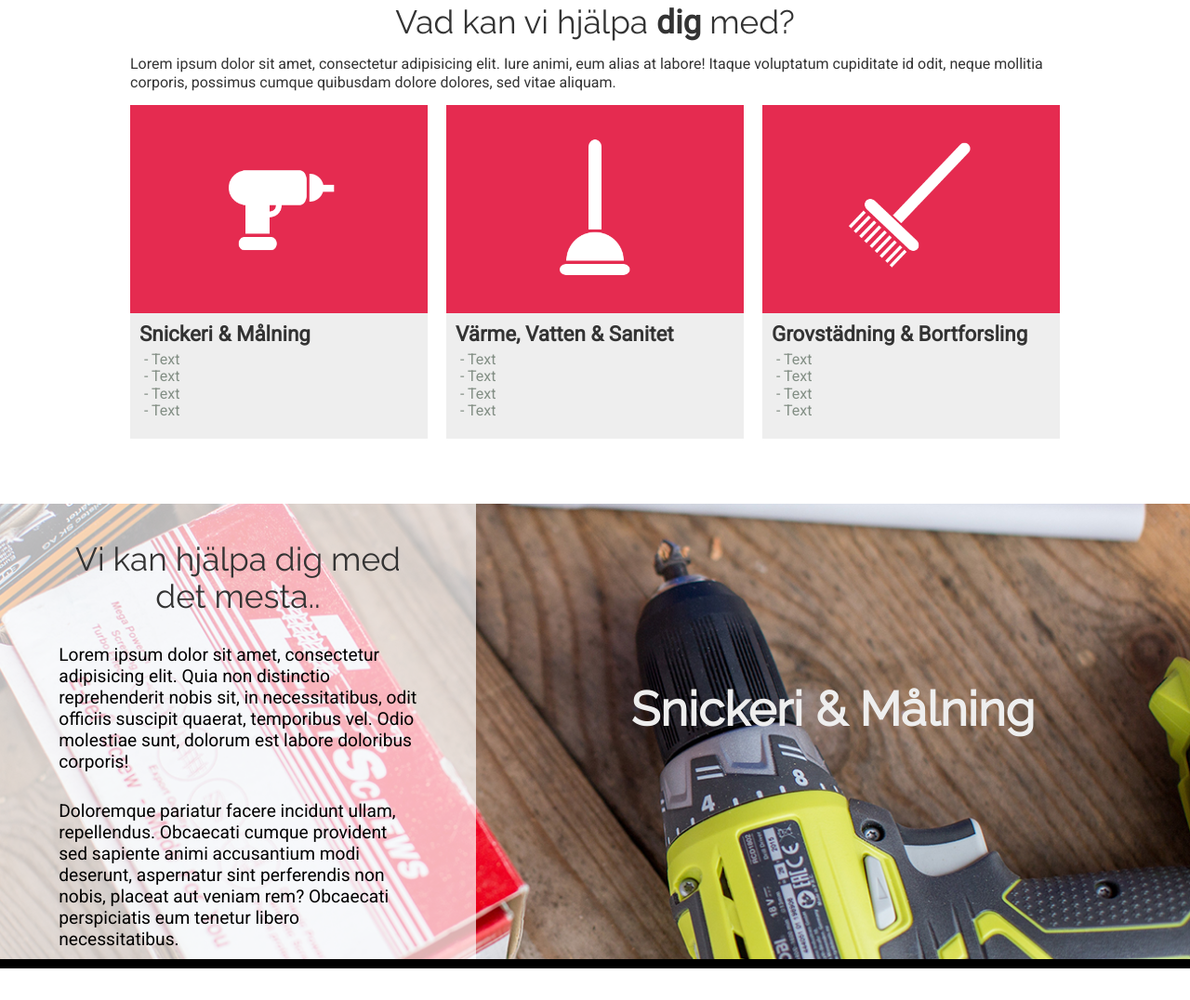
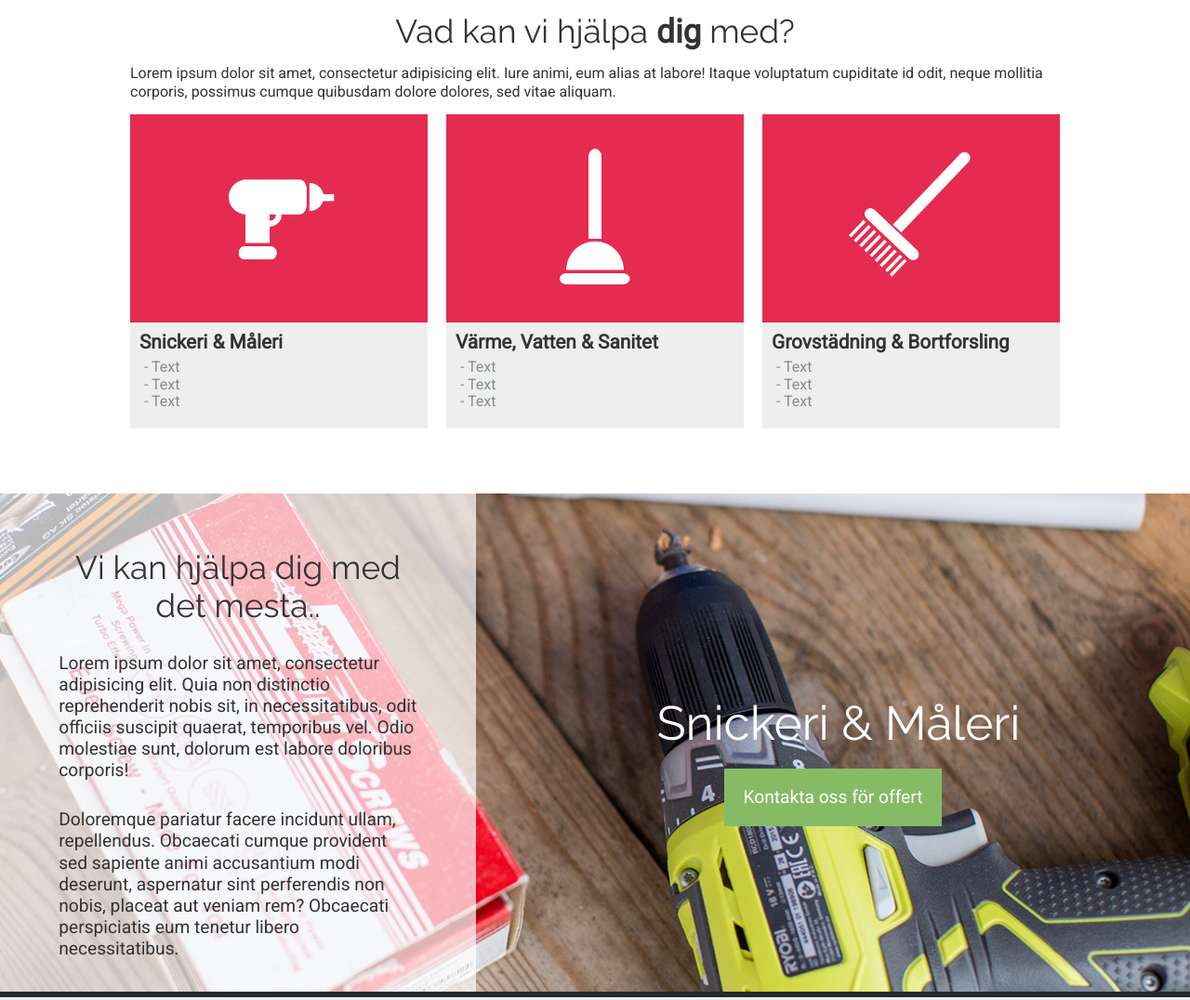
Before and after one commit to maxg44/fix, a website: page app/index.html in a window 1280 px wide. Shown: the part 726-1802 px from the top of the page at 93% size. Drawn offline with nearby package versions, Linux system fonts and the light colour scheme.

Commit message:
finished with offer and started with the about page

```diff
--- a/app/assets/styles/global/_global.css
+++ b/app/assets/styles/global/_global.css
@@ -19,12 +19,6 @@
         text-align: center;
     }
 
-    &--service {
-        font-size: 3.2em;
-        color: #eee;
-        font-weight: bold;
-        margin-top: 25%;
-    }
 }
 
 p {
--- a/app/assets/styles/global/_variables.css
+++ b/app/assets/styles/global/_variables.css
@@ -1,2 +1,3 @@
 $mainRed: 	#AF002A;
 $subRed: #E52B50;
+$blue: #242830;
--- a/app/assets/styles/modules/_button.css
+++ b/app/assets/styles/modules/_button.css
@@ -13,6 +13,12 @@
 
     &:hover {
         background-color: #ACE1AF;
+        color: darkgreen;
+    }
+
+    &--large {
+        font-size: 1.2em;
+        padding: 20px;
     }
 }
 
@@ -21,3 +27,11 @@
     padding: 16px 20px;
     font-family: 'Raleway', sans-serif;
 }
+
+.button--service {
+    display: none;
+
+    @mixin atMedium {
+        display: inline-block;
+    }
+}
--- a/app/assets/styles/modules/_carpenter.css
+++ /dev/null
@@ -1,31 +0,0 @@
-
-
-.carpenter {
-    width: 100%;
-    background-color: #fff;
-    height: 500px;
-    margin-bottom: 300px;
-    background-image: url(../../assets/images/carpenter-bg.jpg);
-    background-size: cover;
-    display: flex;
-    position: relative;
-    border-bottom: 10px solid #000;
-
-    &_text {
-        flex: 4;
-        background-color: rgba(175, 0, 42, 0.6);
-        background-color: rgba(255, 255, 255, 0.7);
-    }
-
-    &_paragraph {
-        color: #000;
-        font-size: 1.2em;
-        display:block;
-        margin-top: 30px;
-    }
-
-    &_heading {
-        flex: 6;
-    }
-
-}
--- a/app/assets/styles/modules/_hero.css
+++ b/app/assets/styles/modules/_hero.css
@@ -10,12 +10,12 @@
 
      @mixin atMedium {
         background-image: url('../../assets/images/header_image-medium.jpg');
-        height: 450px;
+        height: 530px;
     }
 
     @mixin atLarge {
         background-image: url('../../assets/images/header_image-large.jpg');
-        height: 600px;
+        height: 700px;
     }
 
 
--- a/app/assets/styles/modules/_nav.css
+++ b/app/assets/styles/modules/_nav.css
@@ -5,7 +5,7 @@
     width: 100%;
     height: 50px;
     background-color: $mainRed;
-    background-color: #333;
+    background-color: rgba(0,0,0,0.7);
     color: #fff;
     position: fixed;
     z-index: 1;
@@ -13,14 +13,12 @@
 
      @mixin atMedium {
             height: 75px;
-            position: relative;
-            box-shadow: none;
     }
 
 
     @mixin atLarge {
             height: 90px;
-            position: relative;
+
     }
 
 
--- /dev/null
+++ b/app/assets/styles/modules/_offer.css
@@ -0,0 +1,130 @@
+
+
+.offer {
+    width: 100%;
+    background-color: #fff;
+    background-size: cover;
+    position: relative;
+    border-bottom: 6px solid $blue;
+
+    &--carpenter {
+        background-image: url(../../assets/images/carpenter-bg-small.jpg);
+
+        @mixin atMedium {
+            background-image: url(../../assets/images/carpenter-bg.jpg);
+        }
+    }
+
+
+
+    @mixin atMedium {
+        min-height: 500px;
+        display: flex;
+
+
+    }
+
+    &_text {
+        flex: 4;
+        background-color: rgba(255, 255, 255, 0.5);
+        order: 1;
+        padding: 20px 0;
+
+        @mixin atMedium {
+            flex: 5;
+            background-color: rgba(255, 255, 255, 0.7);
+        }
+
+        @mixin atLarge {
+            flex: 4;
+
+        }
+    }
+
+    &_paragraph {
+        color: #333;
+        font-size: 1em;
+        display:block;
+        margin-top: 20px;
+
+        @mixin atLarge {
+            font-size: 1.2em;
+            margin-top: 30px;
+        }
+    }
+
+    &_heading {
+        flex: 6;
+        display: flex;
+        order: 2;
+
+
+        &--odd {
+            order: 1;
+        }
+
+         @mixin atMedium {
+            flex: 5;
+        }
+
+        @mixin atLarge {
+            flex: 6;
+        }
+
+        &--center {
+            width: 100%;
+            text-align: center;
+            background-color: $blue;
+
+            @mixin atMedium {
+                background-color: transparent;
+            }
+
+
+
+            @mixin atMedium {
+                margin: auto;
+            }
+        }
+
+        &-text {
+            font-size: 1.6em;
+            color:#fff;
+            margin-bottom: 20px;
+            margin-left: 12px;
+            text-shadow: 1px 1px #000;
+
+
+            @mixin atMedium {
+                font-size: 2.5em;
+                text-shadow: none;
+            }
+
+            @mixin atLarge {
+                font-size: 3.2em;
+                text-shadow: none;
+            }
+        }
+
+
+    }
+
+    &--plumbing {
+        background-image: url(../../assets/images/plumbing-bg-small.jpg);
+
+        @mixin atMedium {
+            background-image: url(../../assets/images/plumbing-bg.jpg);
+
+        }
+    }
+
+     &--cleaning {
+        background-image: url(../../assets/images/clean-bg-small.jpg);
+
+        @mixin atMedium {
+            background-image: url(../../assets/images/clean-bg.jpg);
+
+        }
+    }
+
+}
--- a/app/assets/styles/modules/_services.css
+++ b/app/assets/styles/modules/_services.css
@@ -20,7 +20,6 @@
         margin-bottom: 20px;
         border: 10px solid $subRed;
         border-left: none;
-        border-radius: 5px;
         transition: all 200ms ease-in-out;
 
 
@@ -42,8 +41,9 @@
             }
 
             &:nth-of-type(3) {
-                margin-right: 0;
-                width: 100%;
+                width: 49%;
+                margin: 0 auto;
+                float: none;
             }
         }
 
@@ -131,7 +131,7 @@
             font-size: 1em;
 
             @mixin atMedium {
-                font-size: 1.4em;
+                font-size: 1.3em;
             }
         }
 
--- a/app/assets/styles/styles.css
+++ b/app/assets/styles/styles.css
@@ -7,4 +7,6 @@
 @import "modules/_hero";
 @import "modules/_button";
 @import "modules/_services";
-@import "modules/_carpenter";
+@import "modules/_offer";
+@import "modules/_divider";
+@import "modules/_about";
--- a/app/index.html
+++ b/app/index.html
@@ -55,9 +55,8 @@
                         <img src="assets/images/drill.png" alt="Snickeri">
                     </div>
                     <div class="services_container-text">
-                        <h4>Snickeri & Målning</h4>
+                        <h4>Snickeri & Måleri</h4>
                         <ul>
-                            <li>Text</li>
                             <li>Text</li>
                             <li>Text</li>
                             <li>Text</li>
@@ -74,7 +73,6 @@
                             <li>Text</li>
                             <li>Text</li>
                             <li>Text</li>
-                            <li>Text</li>
                         </ul>
                     </div>
                 </div>
@@ -88,27 +86,70 @@
                             <li>Text</li>
                             <li>Text</li>
                             <li>Text</li>
-                            <li>Text</li>
                         </ul>
                     </div>
                 </div>
             </div>
         </div>
+        <div class="offer offer--carpenter">
+            <div class="offer_image"></div>
+                <div class="offer_heading">
+                    <div class="offer_heading--center">
+                        <h1 class="main-heading offer_heading-text">Snickeri & Måleri</h1>
+                        <a href="#" class="button button--large button--service">Kontakta oss för offert</a>
+                    </div>
+                </div>
 
-        <div class="carpenter">
-            <div class="carpenter_image"></div>
-            <div class="carpenter_text">
+            <div class="offer_text">
                 <div class="wrapper">
                     <h2 class="main-heading" >Vi kan hjälpa dig med det mesta..</h2>
-                    <p class="carpenter_paragraph">Lorem ipsum dolor sit amet, consectetur adipisicing elit. Quia non distinctio reprehenderit nobis sit, in necessitatibus, odit officiis suscipit quaerat, temporibus vel. Odio molestiae sunt, dolorum est labore doloribus corporis!</p>
-                    <p class="carpenter_paragraph">Doloremque pariatur facere incidunt ullam, repellendus. Obcaecati cumque provident sed sapiente animi accusantium modi deserunt, aspernatur sint perferendis non nobis, placeat aut veniam rem? Obcaecati perspiciatis eum tenetur libero necessitatibus.</p>
+                    <p class="offer_paragraph">Lorem ipsum dolor sit amet, consectetur adipisicing elit. Quia non distinctio reprehenderit nobis sit, in necessitatibus, odit officiis suscipit quaerat, temporibus vel. Odio molestiae sunt, dolorum est labore doloribus corporis!</p>
+                    <p class="offer_paragraph">Doloremque pariatur facere incidunt ullam, repellendus. Obcaecati cumque provident sed sapiente animi accusantium modi deserunt, aspernatur sint perferendis non nobis, placeat aut veniam rem? Obcaecati perspiciatis eum tenetur libero necessitatibus.</p>
                 </div>
             </div>
-            <div class="carpenter_heading">
-                <h1 class="main-heading main-heading--service">Snickeri & Målning</h1>
+        </div>
+        <div class="divider"></div>
+        <div class="offer offer--plumbing">
+            <div class="offer_image"></div>
+                <div class="offer_heading offer_heading--odd">
+                    <div class="offer_heading--center">
+                        <h1 class="main-heading offer_heading-text">Värme, Vatten & Sanitet</h1>
+                        <a href="#" class="button button--large button--service">Kontakta oss för offert</a>
+                    </div>
+                </div>
+
+            <div class="offer_text offer_text">
+                <div class="wrapper">
+                    <h2 class="main-heading" >Vi kan hjälpa dig med det mesta..</h2>
+                    <p class="offer_paragraph">Lorem ipsum dolor sit amet, consectetur adipisicing elit. Quia non distinctio reprehenderit nobis sit, in necessitatibus, odit officiis suscipit quaerat, temporibus vel. Odio molestiae sunt, dolorum est labore doloribus corporis!</p>
+                    <p class="offer_paragraph">Doloremque pariatur facere incidunt ullam, repellendus. Obcaecati cumque provident sed sapiente animi accusantium modi deserunt, aspernatur sint perferendis non nobis, placeat aut veniam rem? Obcaecati perspiciatis eum tenetur libero necessitatibus.</p>
+                </div>
             </div>
         </div>
+        <div class="divider"></div>
+        <div class="offer offer--cleaning">
+            <div class="offer_image"></div>
+                <div class="offer_heading">
+                    <div class="offer_heading--center">
+                        <h1 class="main-heading offer_heading-text">Grovstädning & Bortforsling</h1>
+                        <a href="#" class="button button--large button--service">Kontakta oss för offert</a>
+                    </div>
+                </div>
 
+            <div class="offer_text">
+                <div class="wrapper">
+                    <h2 class="main-heading" >Vi kan hjälpa dig med det mesta..</h2>
+                    <p class="offer_paragraph">Lorem ipsum dolor sit amet, consectetur adipisicing elit. Quia non distinctio reprehenderit nobis sit, in necessitatibus, odit officiis suscipit quaerat, temporibus vel. Odio molestiae sunt, dolorum est labore doloribus corporis!</p>
+                    <p class="offer_paragraph">Doloremque pariatur facere incidunt ullam, repellendus. Obcaecati cumque provident sed sapiente animi accusantium modi deserunt, aspernatur sint perferendis non nobis, placeat aut veniam rem? Obcaecati perspiciatis eum tenetur libero necessitatibus.</p>
+                </div>
+            </div>
+        </div>
+        <div class="divider"></div>
+        <div class="about">
+            <div class="wrapper">
+
+            </div>
+        </div>
         <script src="https://ajax.googleapis.com/ajax/libs/jquery/3.1.1/jquery.min.js"></script>
         <script src="assets/js/navigation.js"></script>
     </body>
--- a/app/temp/styles/styles.css
+++ b/app/temp/styles/styles.css
@@ -474,6 +474,7 @@ template {
     text-align: left;
     color: #333;
     font-family: 'Raleway', sans-serif;
+
 }
 
 @media (min-width: 800px) {
@@ -483,13 +484,6 @@ template {
     margin-top: 40px;
     text-align: center;
   }
-}
-
-.main-heading--service {
-  font-size: 3.2em;
-  color: #eee;
-  font-weight: bold;
-  margin-top: 25%;
 }
 
 p {
@@ -517,7 +511,7 @@ p {
     width: 100%;
     height: 50px;
     background-color: #AF002A;
-    background-color: #333;
+    background-color: rgba(0,0,0,0.7);
     color: #fff;
     position: fixed;
     z-index: 1;
@@ -529,8 +523,6 @@ p {
 
   .header {
     height: 75px;
-    position: relative;
-    box-shadow: none;
   }
 }
 
@@ -538,7 +530,6 @@ p {
 
   .header {
     height: 90px;
-    position: relative;
   }
 }
 
@@ -722,7 +713,7 @@ p {
 
   .hero {
     background-image: url('../../assets/images/header_image-medium.jpg');
-    height: 450px;
+    height: 530px;
   }
 }
 
@@ -730,7 +721,7 @@ p {
 
   .hero {
     background-image: url('../../assets/images/header_image-large.jpg');
-    height: 600px;
+    height: 700px;
   }
 }
 
@@ -839,11 +830,28 @@ p {
 
 .button:hover {
   background-color: #ACE1AF;
+  color: darkgreen;
+}
+
+.button--large {
+  font-size: 1.2em;
+  padding: 20px;
 }
 
 .button--hero {
     padding: 16px 20px;
     font-family: 'Raleway', sans-serif;
+}
+
+.button--service {
+    display: none;
+}
+
+@media (min-width: 800px) {
+
+  .button--service {
+    display: inline-block;
+  }
 }
 
 .services {
@@ -868,7 +876,6 @@ p {
   margin-bottom: 20px;
   border: 10px solid #E52B50;
   border-left: none;
-  border-radius: 5px;
   -webkit-transition: all 200ms ease-in-out;
   transition: all 200ms ease-in-out;
 }
@@ -892,8 +899,9 @@ p {
   }
 
   .services_container:nth-of-type(3) {
-    margin-right: 0;
-    width: 100%;
+    width: 49%;
+    margin: 0 auto;
+    float: none;
   }
 }
 
@@ -997,7 +1005,7 @@ p {
 @media (min-width: 800px) {
 
   .services_container-text h4 {
-    font-size: 1.4em;
+    font-size: 1.3em;
   }
 }
 
@@ -1015,38 +1023,185 @@ p {
   content: "- ";
 }
 
-.carpenter {
+.offer {
     width: 100%;
     background-color: #fff;
-    height: 500px;
-    margin-bottom: 300px;
+    background-size: cover;
+    position: relative;
+    border-bottom: 6px solid #242830;
+
+}
+
+.offer--carpenter {
+  background-image: url(../../assets/images/carpenter-bg-small.jpg);
+}
+
+@media (min-width: 800px) {
+
+  .offer--carpenter {
     background-image: url(../../assets/images/carpenter-bg.jpg);
-    background-size: cover;
+  }
+}
+
+@media (min-width: 800px) {
+
+  .offer {
+    min-height: 500px;
     display: -webkit-box;
     display: -ms-flexbox;
     display: flex;
-    position: relative;
-    border-bottom: 10px solid #000;
-
+  }
 }
 
-.carpenter_text {
+.offer_text {
   -webkit-box-flex: 4;
       -ms-flex: 4;
           flex: 4;
-  background-color: rgba(175, 0, 42, 0.6);
-  background-color: rgba(255, 255, 255, 0.7);
+  background-color: rgba(255, 255, 255, 0.5);
+  -webkit-box-ordinal-group: 2;
+      -ms-flex-order: 1;
+          order: 1;
+  padding: 20px 0;
 }
 
-.carpenter_paragraph {
-  color: #000;
-  font-size: 1.2em;
-  display:block;
-  margin-top: 30px;
+@media (min-width: 800px) {
+
+  .offer_text {
+    -webkit-box-flex: 5;
+        -ms-flex: 5;
+            flex: 5;
+    background-color: rgba(255, 255, 255, 0.7);
+  }
 }
 
-.carpenter_heading {
+@media (min-width: 1200px) {
+
+  .offer_text {
+    -webkit-box-flex: 4;
+        -ms-flex: 4;
+            flex: 4;
+  }
+}
+
+.offer_paragraph {
+  color: #333;
+  font-size: 1em;
+  display:block;
+  margin-top: 20px;
+}
+
+@media (min-width: 1200px) {
+
+  .offer_paragraph {
+    font-size: 1.2em;
+    margin-top: 30px;
+  }
+}
+
+.offer_heading {
   -webkit-box-flex: 6;
       -ms-flex: 6;
           flex: 6;
+  display: -webkit-box;
+  display: -ms-flexbox;
+  display: flex;
+  -webkit-box-ordinal-group: 3;
+      -ms-flex-order: 2;
+          order: 2;
 }
+
+.offer_heading--odd {
+  -webkit-box-ordinal-group: 2;
+      -ms-flex-order: 1;
+          order: 1;
+}
+
+@media (min-width: 800px) {
+
+  .offer_heading {
+    -webkit-box-flex: 5;
+        -ms-flex: 5;
+            flex: 5;
+  }
+}
+
+@media (min-width: 1200px) {
+
+  .offer_heading {
+    -webkit-box-flex: 6;
+        -ms-flex: 6;
+            flex: 6;
+  }
+}
+
+.offer_heading--center {
+  width: 100%;
+  text-align: center;
+  background-color: #242830;
+}
+
+@media (min-width: 800px) {
+
+  .offer_heading--center {
+    background-color: transparent;
+  }
+}
+
+@media (min-width: 800px) {
+
+  .offer_heading--center {
+    margin: auto;
+  }
+}
+
+.offer_heading-text {
+  font-size: 1.6em;
+  color:#fff;
+  margin-bottom: 20px;
+  margin-left: 12px;
+  text-shadow: 1px 1px #000;
+}
+
+@media (min-width: 800px) {
+
+  .offer_heading-text {
+    font-size: 2.5em;
+    text-shadow: none;
+  }
+}
+
+@media (min-width: 1200px) {
+
+  .offer_heading-text {
+    font-size: 3.2em;
+    text-shadow: none;
+  }
+}
+
+.offer--plumbing {
+  background-image: url(../../assets/images/plumbing-bg-small.jpg);
+}
+
+@media (min-width: 800px) {
+
+  .offer--plumbing {
+    background-image: url(../../assets/images/plumbing-bg.jpg);
+  }
+}
+
+.offer--cleaning {
+  background-image: url(../../assets/images/clean-bg-small.jpg);
+}
+
+@media (min-width: 800px) {
+
+  .offer--cleaning {
+    background-image: url(../../assets/images/clean-bg.jpg);
+  }
+}
+
+.divider {
+    width: 100%;
+    height: 10rem;
+    background-color: #eeeeee;
+}
```
Also changed, not shown: app/assets/styles/modules/_divider.css (added, +7 -0 lines), app/assets/images/carpenter-bg-small.jpg (added), app/assets/images/clean-bg-small.jpg (added), app/assets/images/clean-bg.jpg (added), app/assets/images/plumbing-bg-small.jpg (added), app/assets/images/plumbing-bg.jpg (added), app/assets/styles/modules/_about.css (added).
